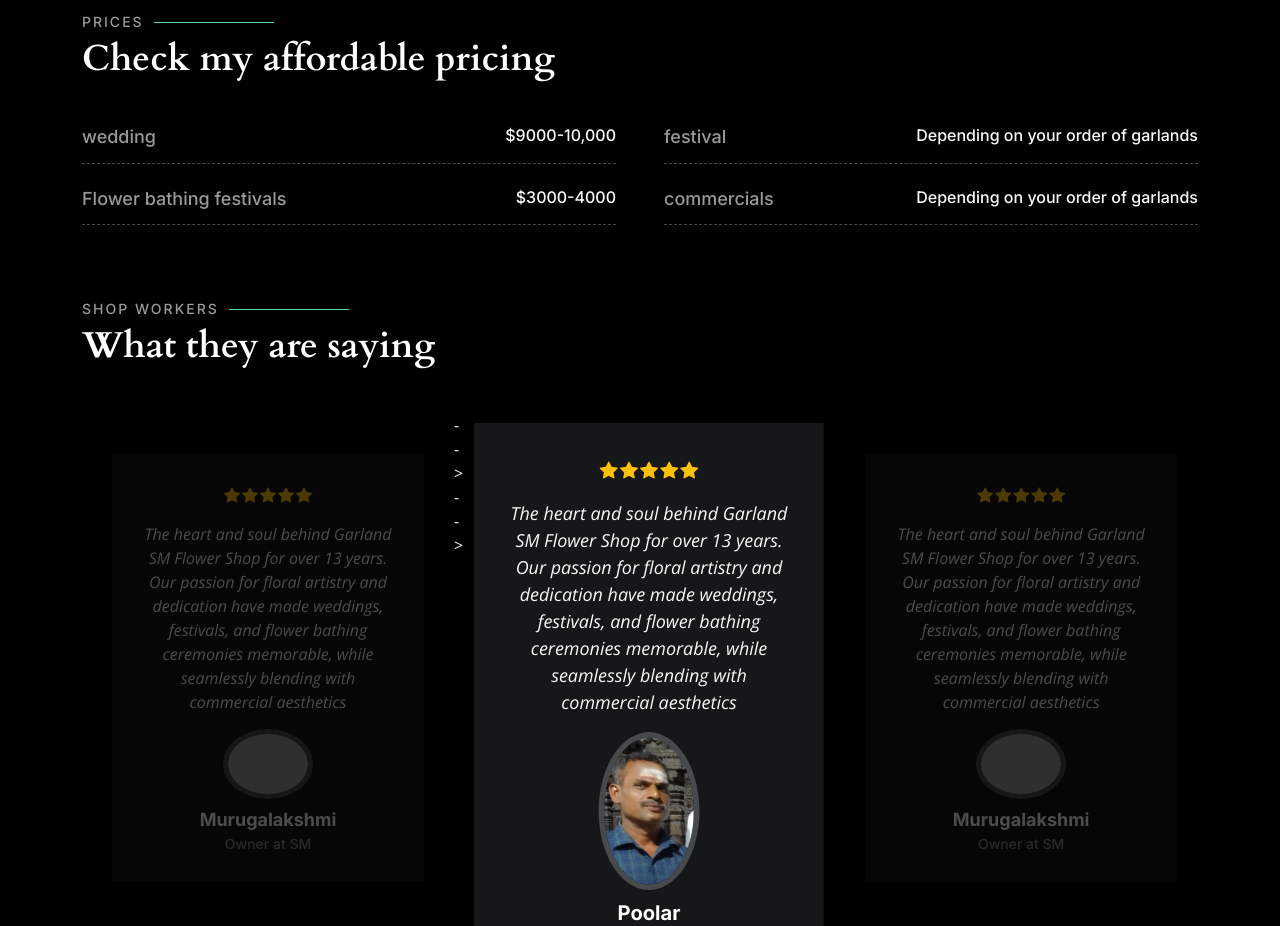
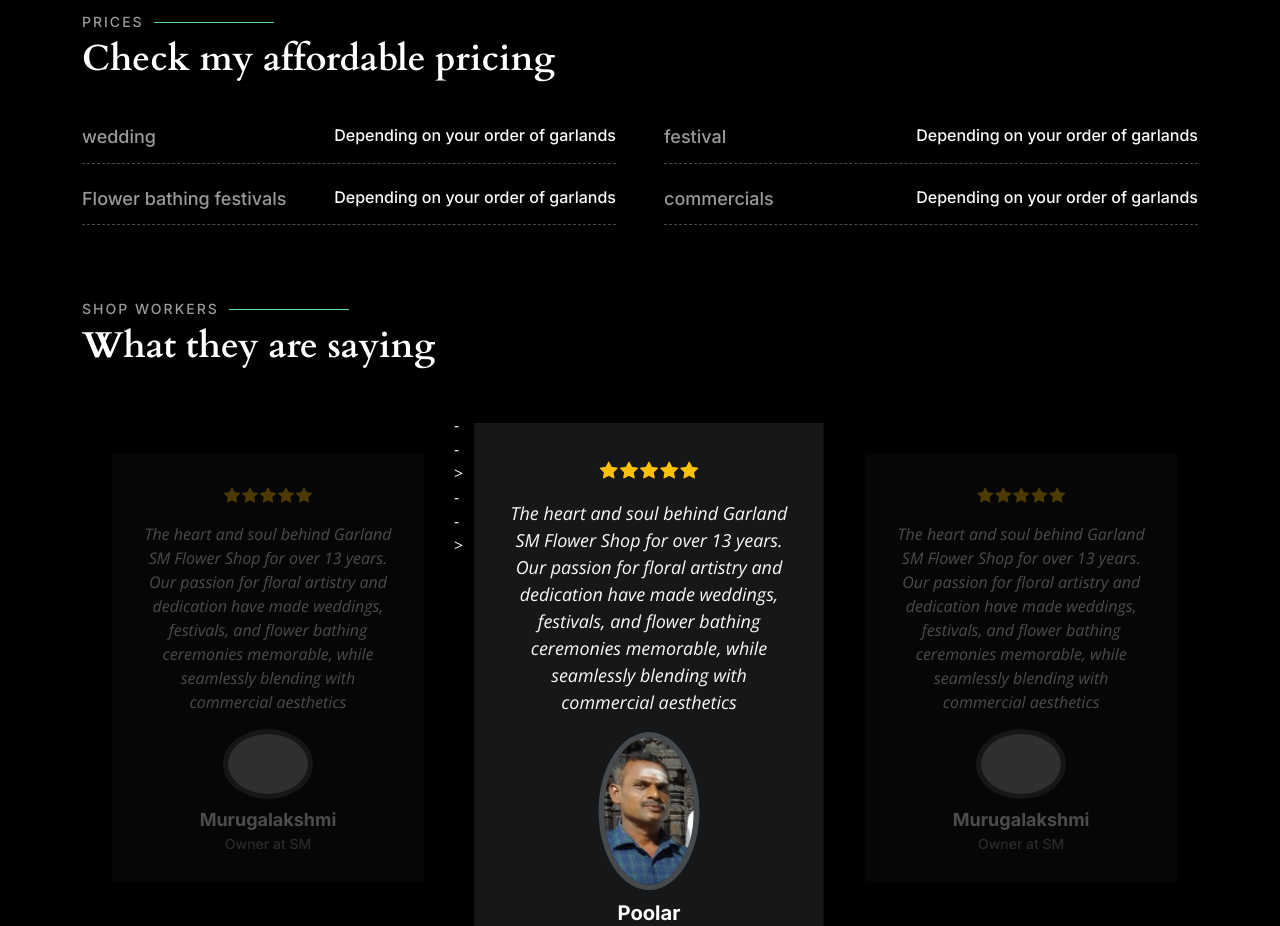
Before and after one commit to Rajkumarp02/PhotoFolio, a plain HTML site: page services.html in a window 1280 px wide. Shown: the part 780-1706 px from the top of the page. Drawn offline with nearby package versions, Linux system fonts and the light colour scheme; grey boxes are pictures that could not be loaded.

Commit message:
price change

```diff
--- a/services.html
+++ b/services.html
@@ -163,7 +163,7 @@
           <div class="col-lg-6">
             <div class="pricing-item d-flex justify-content-between">
               <h3>wedding</h3>
-              <h4>$9000-10,000</h4>
+              <h4>Depending on your order of garlands</h4>
             </div>
           </div><!-- End Pricing Item -->
 
@@ -177,7 +177,7 @@
           <div class="col-lg-6">
             <div class="pricing-item d-flex justify-content-between">
               <h3>Flower bathing festivals</h3>
-              <h4>$3000-4000</h4>
+              <h4>Depending on your order of garlands</h4>
             </div>
           </div><!-- End Pricing Item -->
 
```
